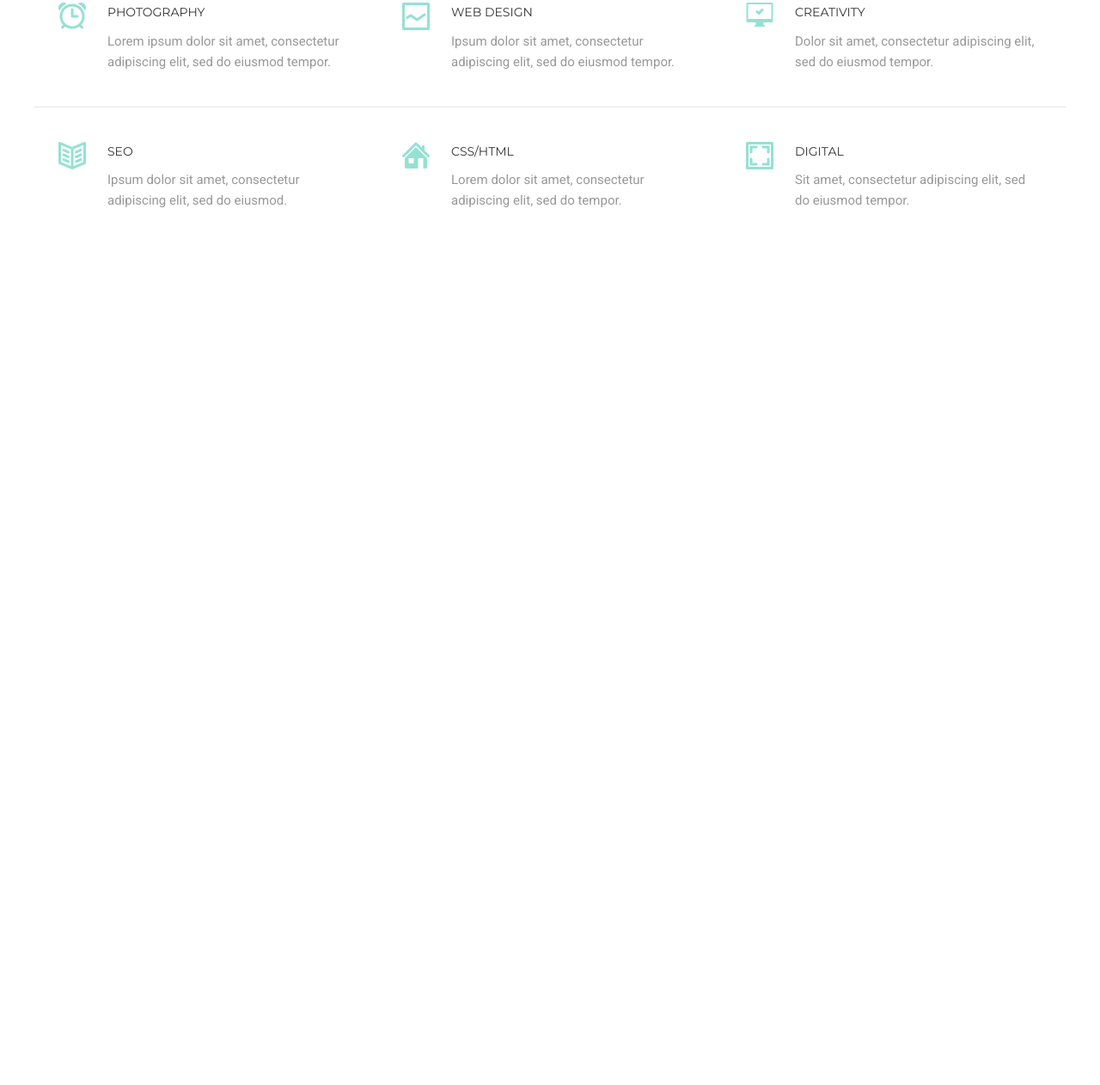
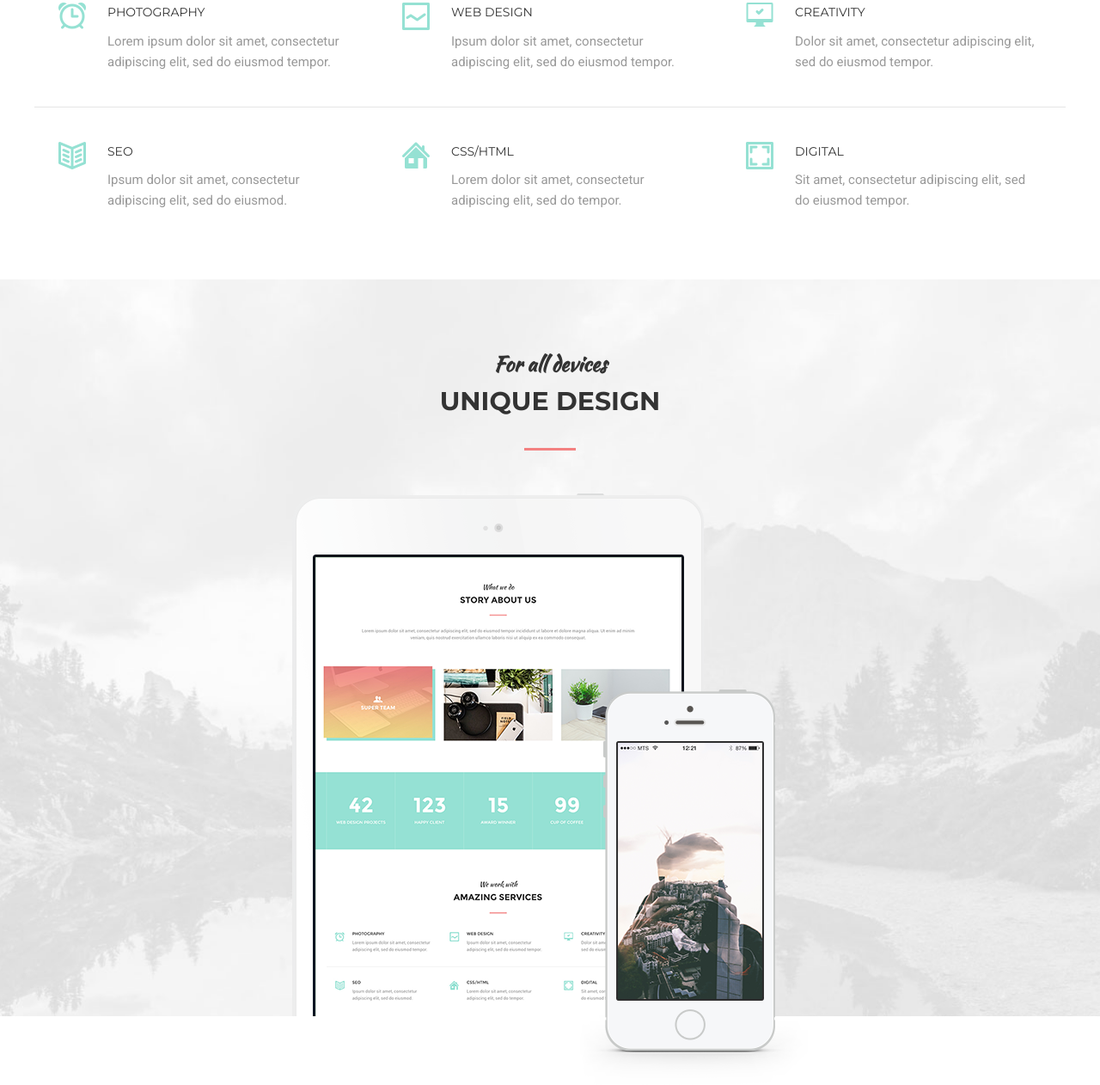
Before and after one commit to Sh1nk/Mogo, a plain HTML site: page index.html in a window 1280 px wide. Shown: the part 1976-3238 px from the top of the page at 86% size. Before the commit the page ends 2301 px from the top, so only its background shows below. Drawn offline with Linux system fonts and the light colour scheme.

Commit message:
Block devices

```diff
--- a/assets/css/style.css
+++ b/assets/css/style.css
@@ -235,6 +235,15 @@ hr {
     padding: 80px 0;
 }
 
+.section--devices {
+    padding-bottom: 0;
+    background:
+    url("../images/devices-bg.jpg")
+    center no-repeat;
+
+    background-size: cover;
+}
+
 .section__header {
     width: 100%;
     max-width: 950px;
@@ -407,3 +416,25 @@ hr {
 
 
 }
+
+/* Devices */
+
+.devices {
+    width: 100%;
+    max-width: 600px;
+    margin: 0 auto;
+
+    position: relative;
+}
+
+.devices__item {
+    display: block;
+
+}
+
+.devices__item--iphone {
+    position: absolute;
+    bottom: -80px;
+    right: 0;
+    z-index: 1;
+}
--- a/index.html
+++ b/index.html
@@ -196,5 +196,22 @@
                     </div>
             </section>
 
+            <section class="section   section--devices">
+                <div class="container">
+
+                    <div class="section__header">
+                        <h3 class="section__suptitle">For all devices</h3>
+                        <h2 class="section__title">Unique design</h2>
+                    </div>
+
+                    <div class="devices">
+                        <img class="devices__item" src="assets/images/ipad.png" alt="">
+                        <img class="devices__item  devices__item--iphone"
+                        src="assets/images/iphone.png" alt="">
+                    </div>
+
+                </div>
+            </section>
+
         </body>
     </html>
```
Also changed, not shown: assets/images/devices-bg.jpg (added), assets/images/ipad.png (added), assets/images/iphone.png (added).
